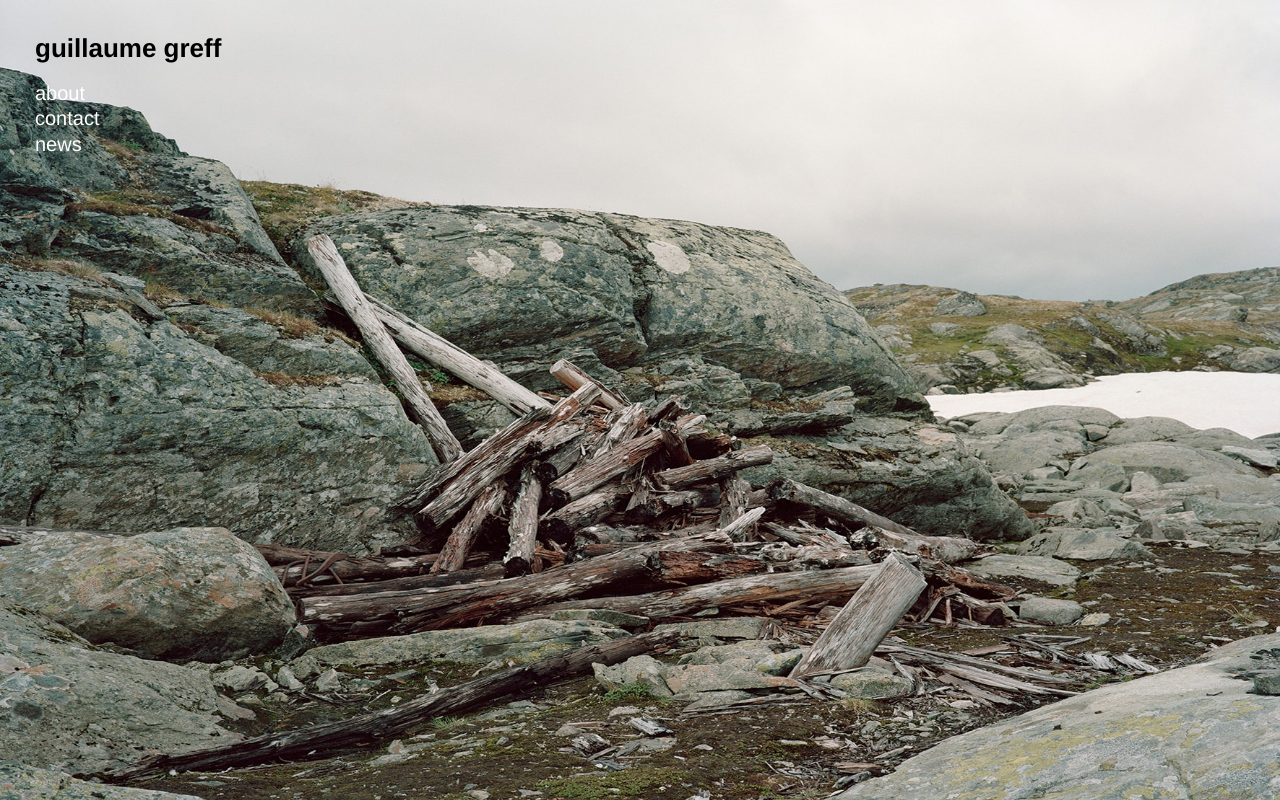
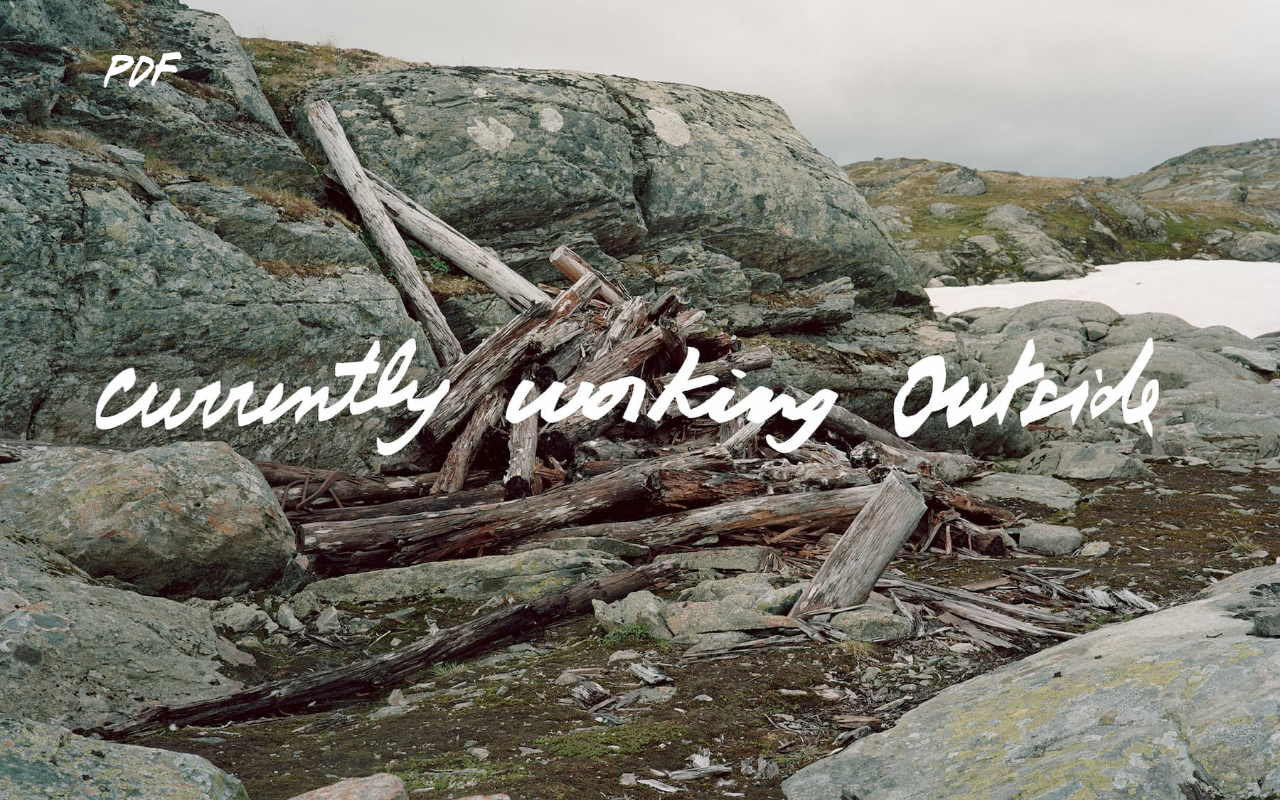
Before and after one commit to smknstd/guillaumegreff, a plain HTML site: page index.html in a window 1280 px wide. Drawn offline with Linux system fonts and the light colour scheme.

Commit message:
fixup summer 2019

```diff
--- a/index.html
+++ b/index.html
@@ -23,18 +23,16 @@
 <body style="width: 100%; height: 100%;">
 
     <div id="content">
-        <h1>guillaume greff</h1>
-        <p>
-            </p><div class="lien"><a href="./greff_da_2018.pdf">about</a></div>
+        <div class="lien">
+            <a href="./GREFF_2019.pdf">
+                <img src="./PDF.png" width="20%" />
+            </a>
+        </div>
 
-            <div class="lien"><a href="mailto:contact@guillaumegreff.com">contact</a></div>
-
-            <div class="lien"><a href="http://guillaumegreff.tumblr.com/">news</a></div>
-        <p></p>
     </div>
 
     <div id="background-image" style="height: 100%; width: 100%; overflow: hidden; position: fixed; top: 0px; left: 0px; z-index: 1;">
-        <img src="./accueil.jpg" width="1778" height="1240" alt="background" />
+        <img src="./hello.jpg" width="1800" height="1161" alt="background" />
     </div>
     <script src="./jquery-1.11.1.min.js"></script>
     <script type="text/javascript" src="./jquery.fullscreenBackground.js"></script>
--- a/style.css
+++ b/style.css
@@ -7,29 +7,7 @@ html, body {
 
 #content {
     position: absolute;
-    left: 20px;
+    left: 8%;
     z-index: 2;
-    padding: 15px;
-    line-height: 1.5em;
-    color: black;
-    font-family: sans-serif;
-    font-size: 13px;
-    width: 390px;
+    padding: 50px 0;
 }
-
-#content h1 {
-    line-height: 1.3em;
-   font-family: "HelveticaNeue-Light", "Helvetica Neue Light", "Helvetica Neue", Helvetica, Arial, "Lucida Grande", sans-serif;
-}
-
-#content a {
-   font-family: "HelveticaNeue-Light", "Helvetica Neue Light", "Helvetica Neue", Helvetica, Arial, "Lucida Grande", sans-serif;
-		text-decoration: none;
-    color: white;
-    font-size: 20px;
-
-}
-
-.lien {
-	padding-bottom: 4px;
-}
```
Also changed, not shown: PDF.png (added), accueil.jpg (deleted), hello.jpg (added), 2 other files.
